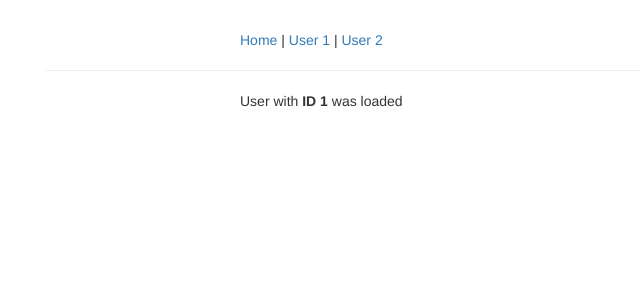
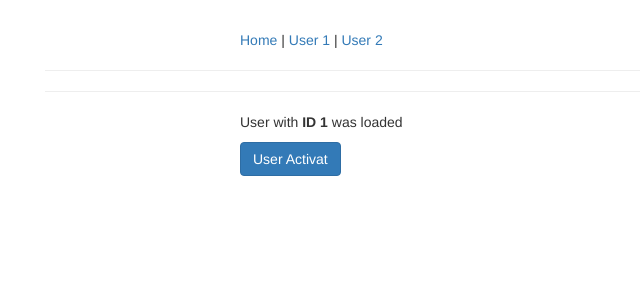
Before and after one commit to waqassadiq/obs-01-start, an Angular app: page /user/1 in a window 1280 px wide. Shown: the top 300 px of the page, without its empty margins (25-665 px from the left). Built offline with nearby package versions, Linux system fonts and the light colour scheme.

Commit message:
using eventEmiiter to activate a section of the code via service

```diff
--- a/src/app/app.component.html
+++ b/src/app/app.component.html
@@ -12,6 +12,9 @@
     </div>
   </div>
   <hr />
+  <p *ngIf='userActiviated'>Activated!</p>
+  <hr />
+
   <div class="row">
     <div class="col-xs-12 col-sm-10 col-md-8 col-sm-offset-1 col-md-offset-2">
       <router-outlet></router-outlet>
--- a/src/app/app.component.ts
+++ b/src/app/app.component.ts
@@ -1,4 +1,5 @@
 import { Component, OnInit } from '@angular/core';
+import { UserService } from './user.service';
 
 @Component({
   selector: 'app-root',
@@ -6,7 +7,12 @@ import { Component, OnInit } from '@angular/core';
   styleUrls: ['./app.component.css']
 })
 export class AppComponent implements OnInit {
-  constructor() {}
+  constructor(private userService: UserService) {}
 
-  ngOnInit() {}
+  userActiviated: boolean;
+  ngOnInit() {
+    this.userService.activatedEmitter.subscribe(didActivate =>{
+      this.userActiviated = didActivate;
+    });
+  }
 }
--- /dev/null
+++ b/src/app/user.service.ts
@@ -0,0 +1,6 @@
+import { Injectable, EventEmitter } from "@angular/core";
+
+@Injectable({providedIn: 'root'})
+export class UserService{
+    activatedEmitter = new EventEmitter<boolean>();
+}
--- a/src/app/user/user.component.html
+++ b/src/app/user/user.component.html
@@ -1 +1,2 @@
 <p>User with <strong>ID {{ id }}</strong> was loaded</p>
+<button class="btn btn-primary" (click)="onActivate()"> User Activat</button>
--- a/src/app/user/user.component.ts
+++ b/src/app/user/user.component.ts
@@ -1,5 +1,6 @@
 import { Component, OnInit } from '@angular/core';
 import { ActivatedRoute, Params } from '@angular/router';
+import { UserService } from '../user.service';
 
 @Component({
   selector: 'app-user',
@@ -9,7 +10,7 @@ import { ActivatedRoute, Params } from '@angular/router';
 export class UserComponent implements OnInit {
   id: number;
 
-  constructor(private route: ActivatedRoute) {
+  constructor(private route: ActivatedRoute, private userService: UserService) {
   }
 
   ngOnInit() {
@@ -17,4 +18,9 @@ export class UserComponent implements OnInit {
       this.id = +params.id;
     });
   }
+
+  onActivate(){
+    console.log('onActivate().');
+    this.userService.activatedEmitter.emit(true);
+  }
 }
```
